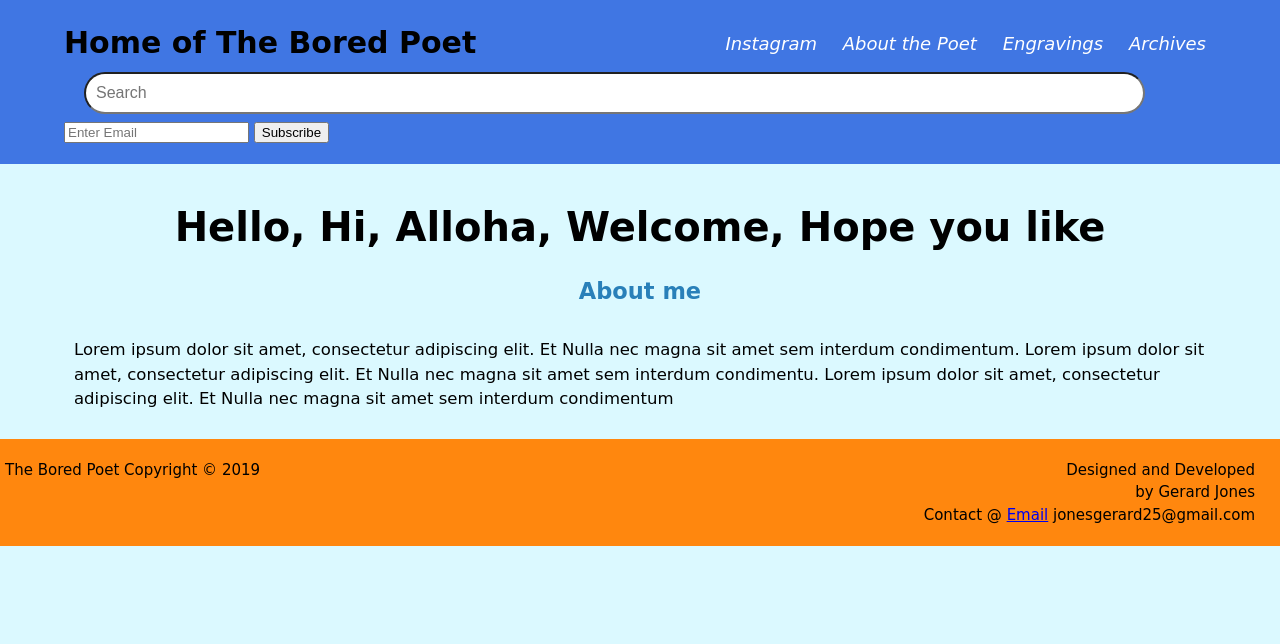
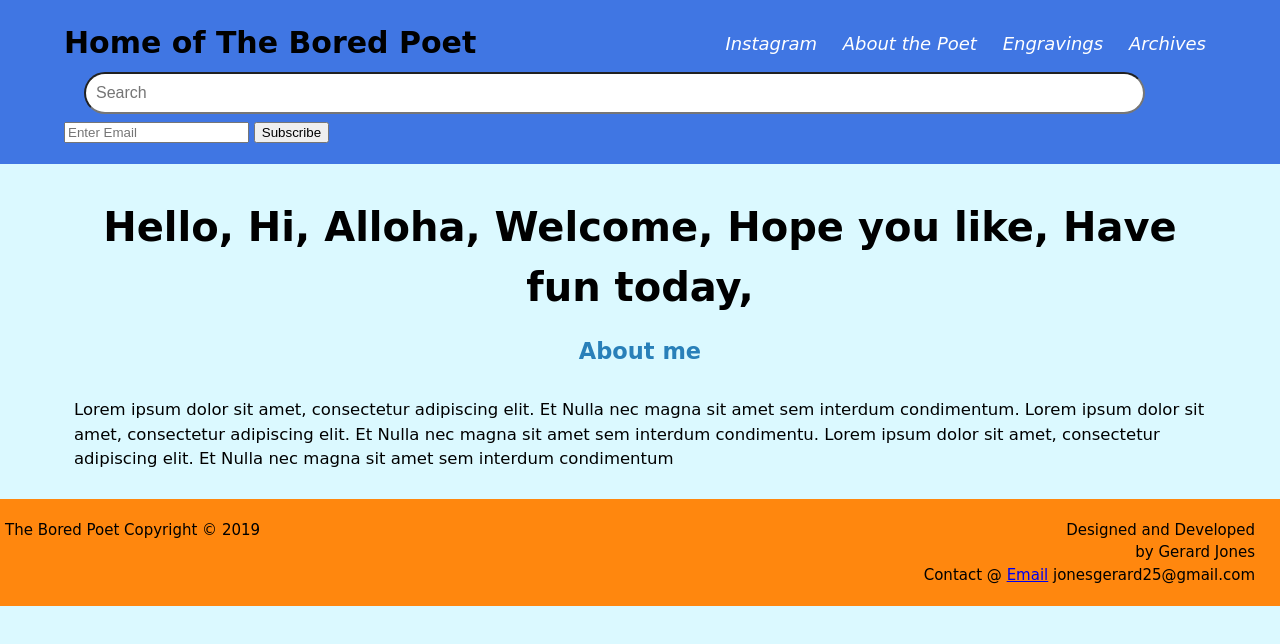
Before and after one commit to Gerj17/Daunte-Website-, a plain HTML site: page html/engraving.html in a window 1280 px wide. Drawn offline with Linux system fonts and the light colour scheme.

Commit message:
more greetings

```diff
--- a/html/engraving.html
+++ b/html/engraving.html
@@ -37,7 +37,7 @@
     </header>
     <section class="main"  >
         <div class="container">
-            <h2 id="greeting"> Hello, Hi, Alloha, Welcome, Hope you like </h2>
+            <h2 id="greeting"> Hello, Hi, Alloha, Welcome, Hope you like, Have fun today,  </h2>
             <article class="new">
                 <div class="content">
                     <h2 class="title">  About me</h2>
```
